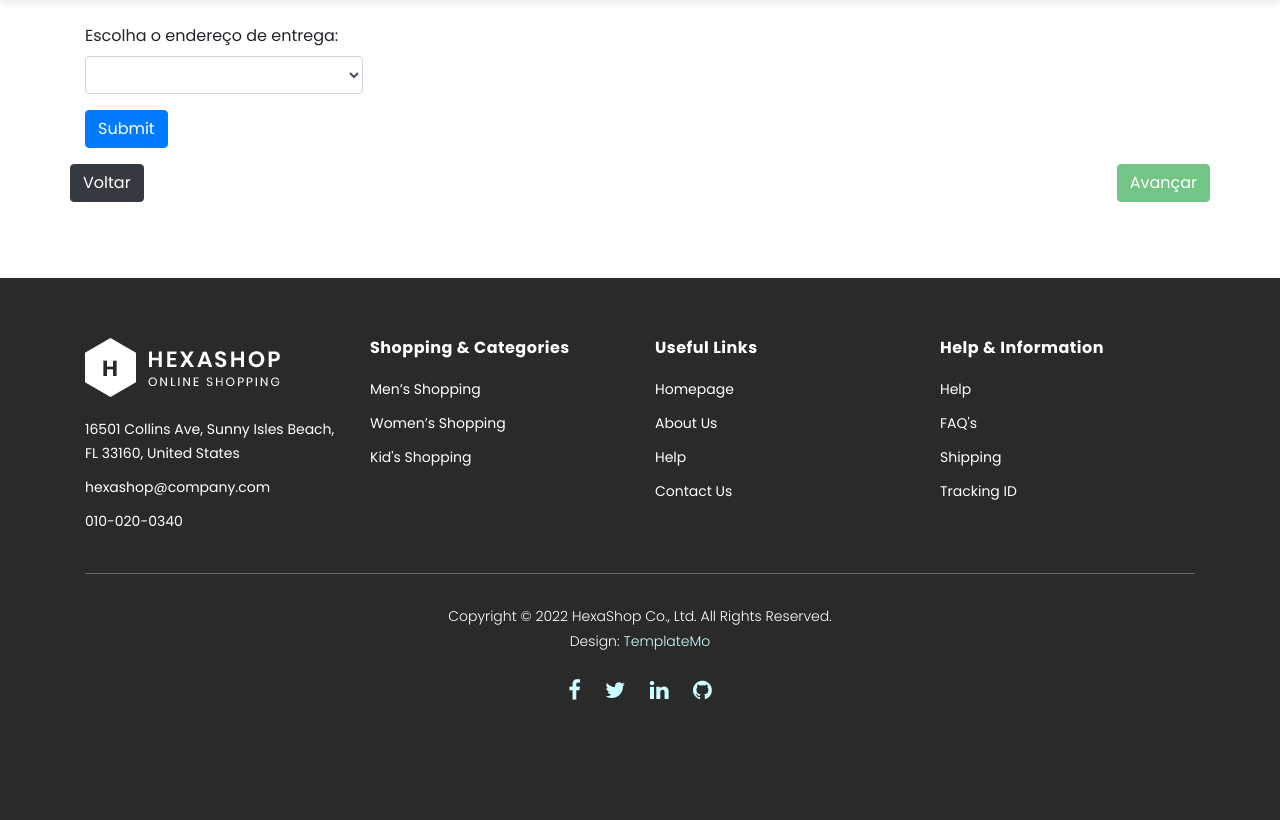
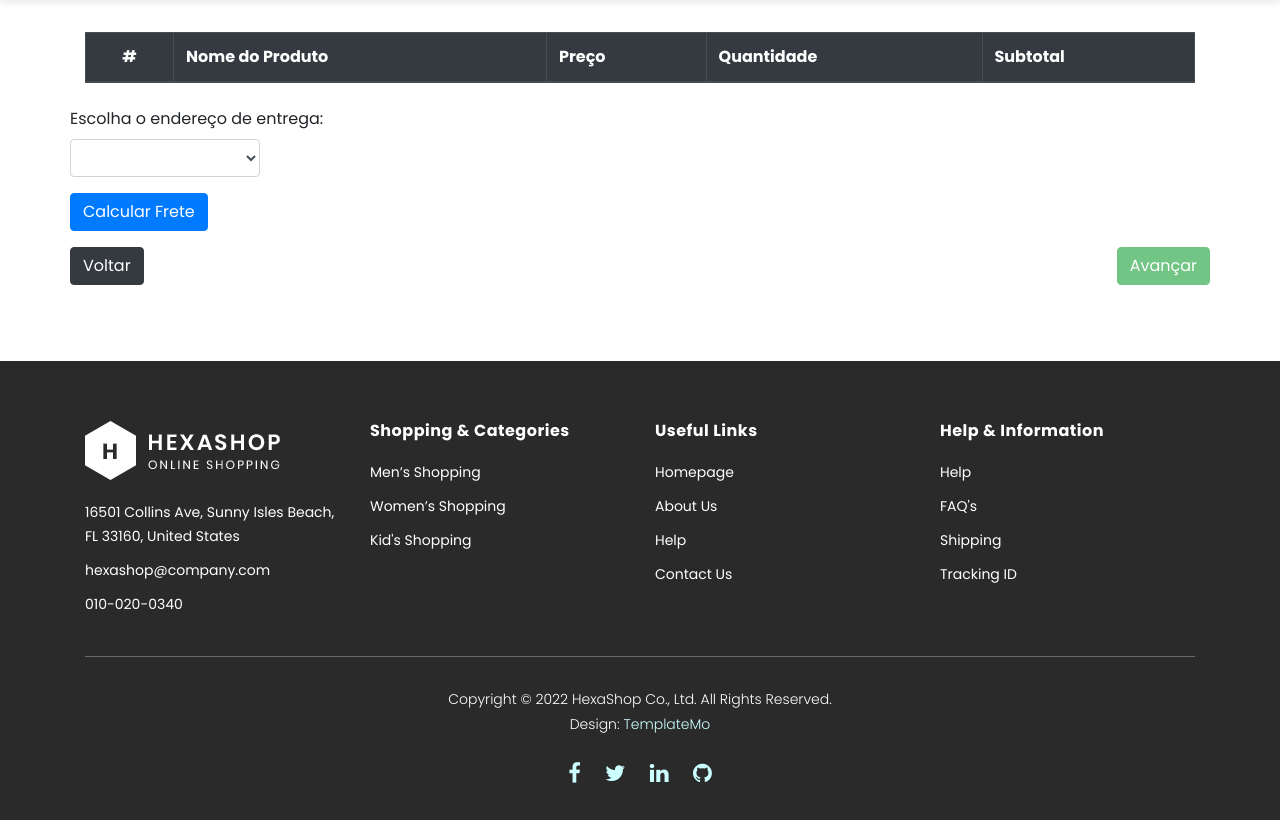
Before and after one commit to AllanSBorges/E-commerce, a Django app: page /entrega/ in a window 1280 px wide. Shown: the part 80-900 px from the top of the page. Before the commit the page ends 780 px from the top, so only its background shows below. Run offline with Django 4.2, Linux system fonts and the light colour scheme; a user stored in the database is signed in; data comes from the database, SQL or seed files in the repository; both versions use the stored data as it was after the commit; tables that the repository leaves empty hold one stand-in row (values such as "Sample post"); lists and menus that the app fills with data are empty; some libraries are stand-ins or nearby versions.

Commit message:
fix: ajustes no front-end

```diff
--- a/ecommerce/core/templates/enderecos.html
+++ b/ecommerce/core/templates/enderecos.html
@@ -41,8 +41,9 @@
                             <input class="btn btn-dark mt-2" type="submit" value="Salvar">
                           </div>
                         </form>
+                     </div>
                 {% endif %}
-            </div>
+
         </div>
       </div>
     </div>
--- a/ecommerce/core/templates/entrega.html
+++ b/ecommerce/core/templates/entrega.html
@@ -75,17 +75,57 @@
     <div class="row-fluid pb-3">
         <section class="section pt-5 mt-5">
             <div class="container pt-2">
-                <form method="POST" action="entrega/">
+                <div class="table-responsive">
+                    <table class="table table-bordered mt-2">
+                        <thead class="thead-dark">
+                            <tr>
+                                <th scope="col" class="text-center">#</th>
+                                <th scope="col">Nome do Produto</th>
+                                <th scope="col">Preço</th>
+                                <th scope="col">Quantidade</th>
+                                <th scope="col">Subtotal</th>
+                            </tr>
+                        </thead>
+                        <tbody>
+                            {% for chave, valor in pedido.items %}
+                                <tr id="linha{{ forloop.counter }}">
+                                    <td class="text-center">{{ forloop.counter }}</td>
+                                    <td>{{ valor.nome }}</td>
+                                    <td>$<input type="number" class="input-text qty text" id="preco{{ forloop.counter }}" value="{{ valor.preco|floatformat:2 }}" pattern="" inputmode="" readonly style="width: 100px;" disabled></td>
+                                    <td>
+                                        <div class="quantity buttons_added">
+                                            <input type="button" value="-" class="minus" onclick="decrement({{ forloop.counter }})">
+                                            <input type="number" step="1" min="1" max="" name="quantity{{ forloop.counter }}" value="{{ valor.quantidade }}" title="Qty" class="input-text qty text" size="4" pattern="" inputmode="" id="quantity{{ forloop.counter }}" onchange="updateTotal({{ forloop.counter }})" disabled>
+                                            <input type="button" value="+" class="plus" onclick="increment({{ forloop.counter }})">
+                                        </div>
+                                    </td>
+                                    <td>$<span id="subtotal{{ forloop.counter }}">{{ valor.subtotal|floatformat:2 }}</span></td>
+                                </tr>
+                                <input type="hidden" name="num" value="{{ forloop.revcounter }}">
+                            {% endfor %}
+                        </tbody>
+                    </table>
+                </div>
+                {% if valor_frete %}
+                    <div class="row pt-2">
+
+
+                    </div>
+                {% endif %}
+                <div class="row pt-2">
+                    <form method="POST" action="/entrega/">
+                        {% csrf_token %}
                         <div class="form-group">
                             <label for="exampleFormControlSelect1">Escolha o endereço de entrega:</label>
-                      <select class="form-control w-25" id="exampleFormControlSelect1">
+                            <select class="form-control w-75" id="exampleFormControlSelect1">
                                 {% for endereco in enderecos %}
                                     <option>{{ endereco.logradouro }}</option>
                                 {% endfor %}
                             </select>
                         </div>
-                    <button type="submit" class="btn btn-primary">Submit</button>
+                        <button type="submit" class="btn btn-primary">Calcular Frete</button>
                     </form>
+                </div>
                 <div class="row pt-3 justify-content-between">
                     <a class="btn btn-dark"href="#">Voltar</a>
                     {% if valor_frete %}
--- a/ecommerce/core/templates/signup.html
+++ b/ecommerce/core/templates/signup.html
@@ -58,6 +58,11 @@
                             </div>
                             <div class="row py-2 px-3">
                                 <div class="col">
+                                    <input type="text" name="estado" class="form-control" placeholder="Estado">
+                                </div>
+                            </div>
+                            <div class="row py-2 px-3">
+                                <div class="col">
                                     <input type="number" name="numero" class="form-control" placeholder="Número" style="width: 90px; appearance: textfield; text-align:center;">
                                 </div>
                                 <div class="col">
--- a/ecommerce/core/views.py
+++ b/ecommerce/core/views.py
@@ -25,6 +25,10 @@ def login_view(request):
 
     context = {'categorias': categorias,
                'qtd_prod': qtd_prod}
+
+    if ('next' in request.GET) and request.user.is_authenticated:
+        proxima_pagina = request.GET['next']
+        return redirect(proxima_pagina)
 
     if request.method == 'POST':
         username = request.POST['username']
@@ -66,11 +70,19 @@ def signup_view(request):
         logradouro = request.POST['logradouro']
         complemento = request.POST['complemento']
         cidade = request.POST['cidade']
-        numero = request.POST['numero']
-        cep = request.POST['cep']
+        numero = int(request.POST['numero'])
+        cep = int(request.POST['cep'])
+        estado = request.POST['estado']
 
         usuario = Customer.objects.create_user(username=u_name, first_name = f_name, last_name = l_name, email = e, password = p)
         usuario.save()
+        endereco = Address.objects.create(cep = cep, logradouro = logradouro,
+                                          complemento = complemento,
+                                          numero = numero,
+                                          cidade = cidade,
+                                          estado = estado,
+                                          user_id=usuario)
+        endereco.save()
         return render(request,'signup.html',context)
 
 
@@ -182,6 +194,11 @@ def entrega_view(request):
 
     categorias = Category.objects.all()
     enderecos = Address.objects.filter(user_id=request.user)
+
+    if request.method == "POST":
+        pass
+
+
 
 
     context = {
@@ -402,8 +419,7 @@ def visualizar_view(request, pk):
     carrinho = request.session.get('cart', {})
     qtd_prod = len(carrinho)
     product = Product.objects.get(pk=pk)
-
-    context = {'categorias': categorias,
+    context = { 'categorias': categorias,
                 'qtd_prod': qtd_prod,
                 'product': product }
 
```
Also changed, not shown: ecommerce/core/templates/index.html (+10 -7 lines), ecommerce/db.sqlite3. Lines whose indentation alone changed are shown as unchanged.
